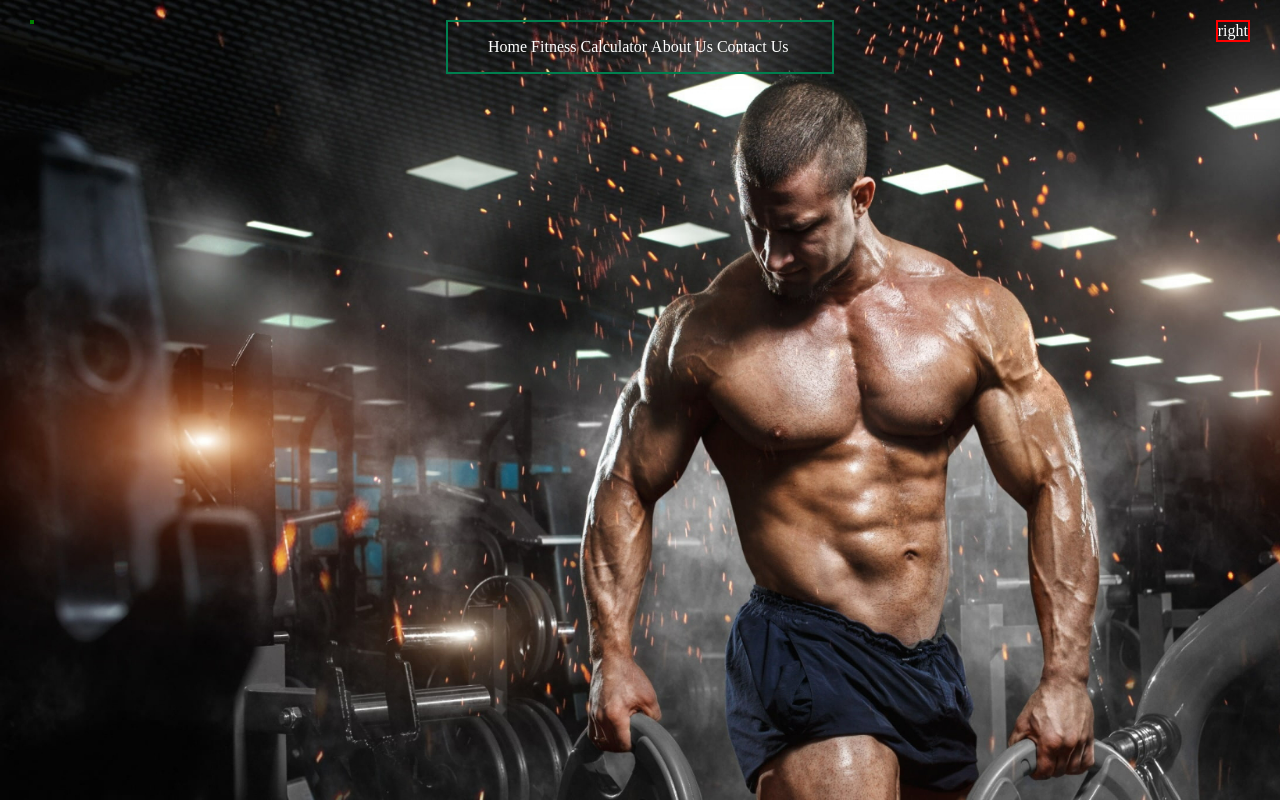
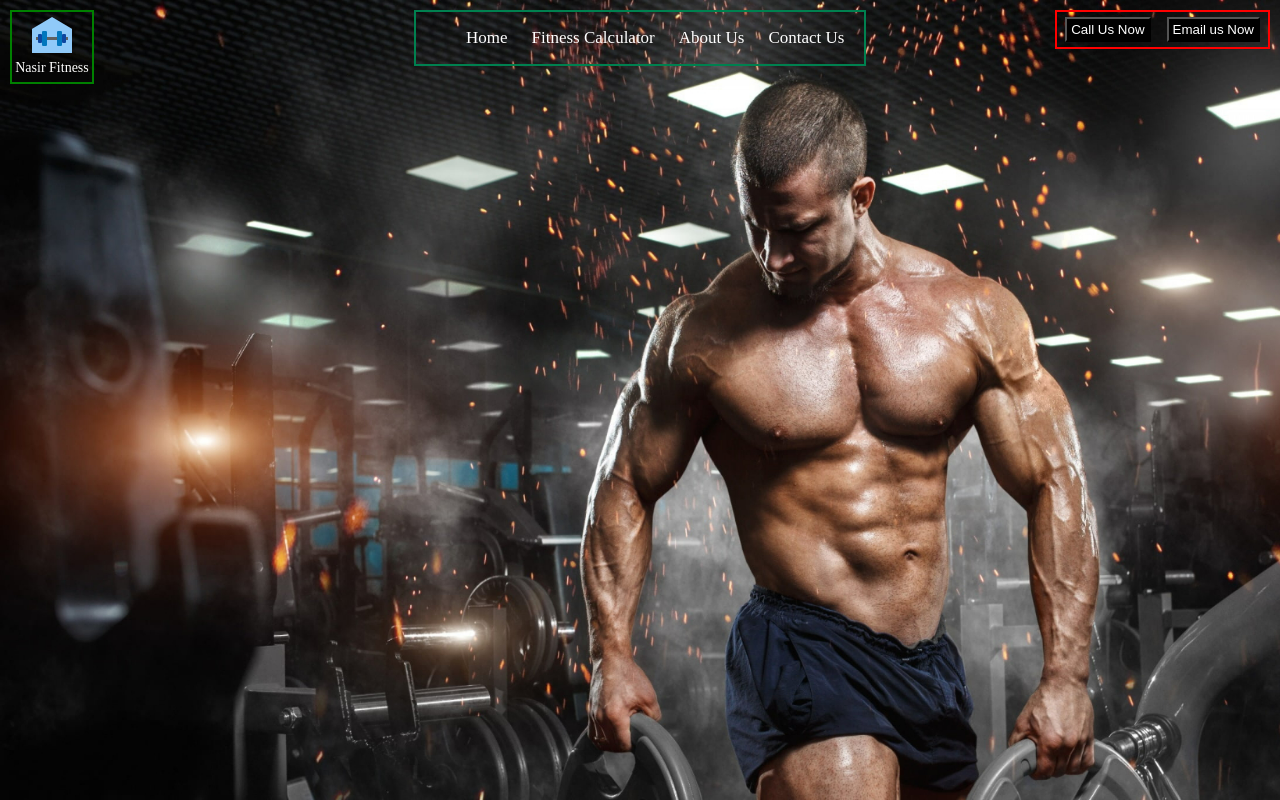
Before and after one commit to itx-nasir/Web-Development, a plain HTML site: page Gym/index.html in a window 1280 px wide. Drawn offline with Linux system fonts and the light colour scheme.

Commit message:
Improved

```diff
--- a/Gym/index.html
+++ b/Gym/index.html
@@ -5,7 +5,7 @@
     <meta charset="UTF-8">
     <meta http-equiv="X-UA-Compatible" content="IE=edge">
     <meta name="viewport" content="width=device-width, initial-scale=1.0">
-    <title>My gym Website</title>
+    <title>Nasir Fitness Club</title>
 
 </head>
 <!-- <link rel="stylesheet" href="css/style.css"> -->
@@ -18,56 +18,99 @@
         background-size: 1500px 900px;
         color: white;
     }
-    .left
-    {
+
+    .left {
         position: absolute;
-        left: 30px;
-        top: 20px;
+        left: 10px;
+        top: 10px;
         display: inline-block;
         border: 2px solid green;
+        width: 80px;
+        height: 70px;
     }
-    .center
-    {
+
+    .left img {
+        /* width: 60px; */
         display: block;
-        width: 30%;
-        margin: 20px auto;
+
+
+        width: 60%;
+
+
+        margin-left: auto;
+
+
+        margin-right: auto;
+        /* filter: invert(100%); */
+    }
+
+    .left div {
+        text-align: center;
+        font-size: 14px;
+    }
+
+    .center {
+        display: block;
+        width: 35%;
+        margin: 10px auto;
         border: 2px solid rgb(0, 128, 79);
     }
-    .right
-    {
+
+    .right {
         position: absolute;
-        right: 30px;
-        top: 20px;
+        right: 10px;
+        top: 10px;
         display: inline-block;
         border: 2px solid red;
 
     }
-    .navbar
+    .btn
     {
+        margin:5px 8px;
+        background-color: black;
+        color: white;
+        padding: 3px 4px;
+    }
+
+    .navbar {
         display: inline-block;
     }
-    .navbar li
-    {
+
+    .navbar li {
         display: inline-block;
+        font-size: 17px;
     }
-    .navbar li a
-    {
+
+    .navbar li a {
+        padding: 100px 10px;
+
         color: white;
         text-decoration: none;
     }
+
+    .navbar li a:hover,
+    .navbar li a.active {
+        text-decoration: underline;
+        color: rgb(86, 15, 228);
+    }
+
 </style>
 
 <body>
     <header>
         <div class="left">
+            <img src="static/icon.png" alt="">
+            <div>Nasir Fitness</div>
         </div>
-        <div class="right">right</div>
+        <div class="right">
+            <button class="btn">Call Us Now</button><button class="btn">Email us Now</button>
+        </div>
         <div class="center">
             <ul class="navbar">
-                <li ><a href="#">Home</a></li>
-                <li ><a href="#">Fitness Calculator</a></li>
-                <li ><a href="#">About Us</a></li>
-                <li ><a href="#">Contact Us</a></li>
+                <li><a href="#">Home</a></li>
+                <li><a href="#">Fitness Calculator</a></li>
+                <li><a href="#">About Us</a></li>
+                <li><a href="#">Contact Us</a></li>
             </ul>
         </div>
     </header>
```
